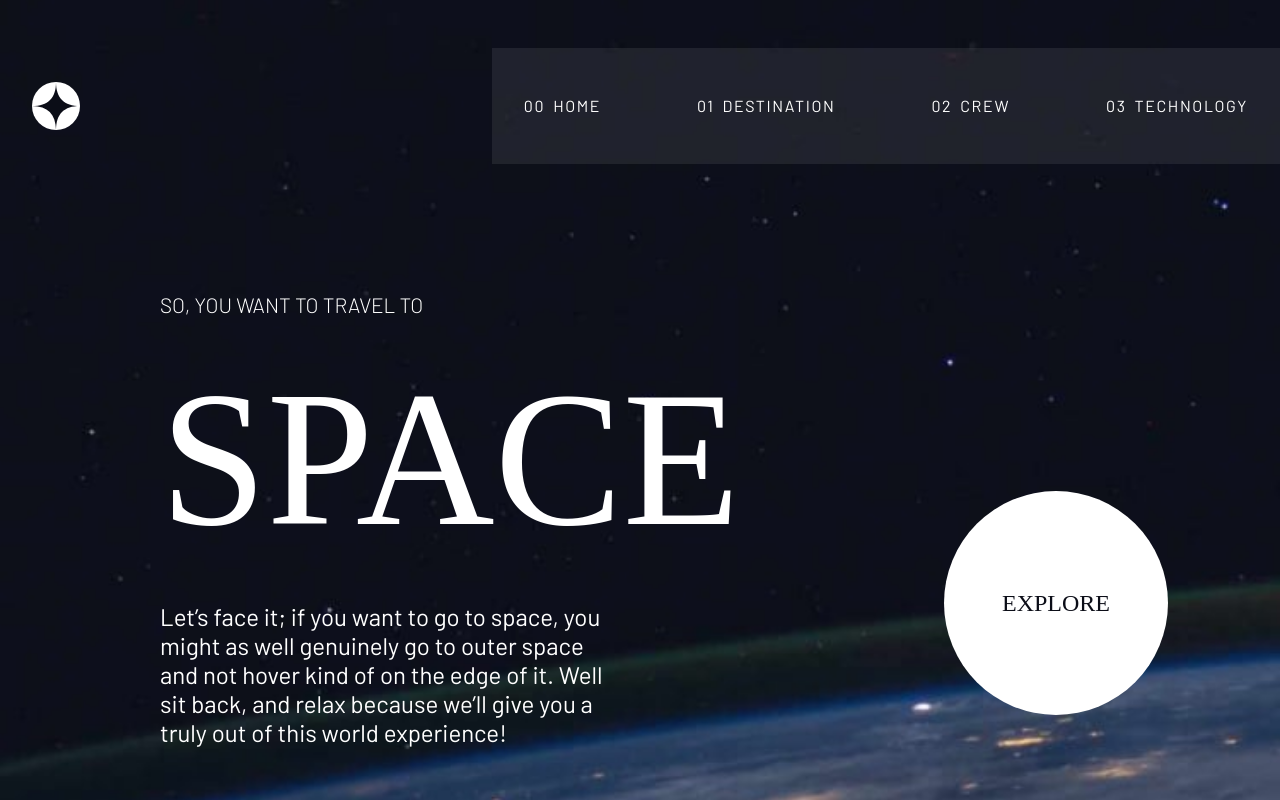
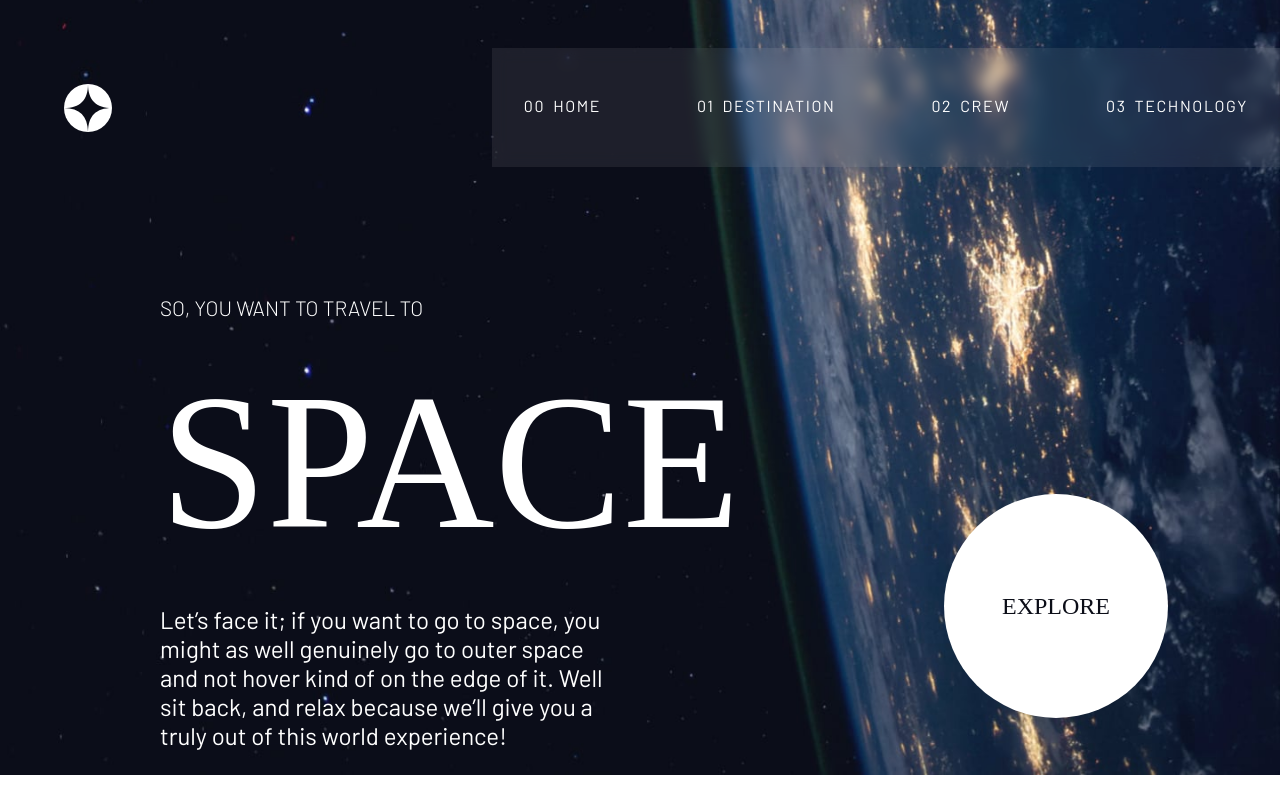
Before and after one commit to JanudaStack/space-tourism-official-main, a React (Vite) app: page / in a window 1280 px wide. Built offline with nearby package versions, Linux system fonts and the light colour scheme; a web font is replaced by a local one.

Commit message:
Update Navbar styles for tablet view and adjust Home page background images for different screen sizes

```diff
--- a/src/components/Navbar/Navbar.css
+++ b/src/components/Navbar/Navbar.css
@@ -11,6 +11,102 @@
 .navigation-bar {
     padding: 2rem 1.2rem;
     display: flex;
-    /* justify-content: space-between; */
     align-items: center;
 }
+
+.menu-btn-mobile {
+    margin-left: auto;
+}
+
+@media (min-width: 768px) {
+    .menu-btn-mobile {
+        display: none;
+    }
+
+    .navigation-bar {
+        padding: 0 0 0 2rem;
+    }
+
+    /* Tablet navbar */
+    .tablet-navbar {
+        display: block;
+        margin-left: auto;
+        background-color: hsla(0, 0%, 100%, 0.078);
+        padding: 2rem 1.5rem;
+        backdrop-filter: blur(8px); /* Apply glass effect blur */
+        -webkit-backdrop-filter: blur(8px); /* Safari compatibility */
+    }
+
+    .nav-links-tablet {
+        display: flex;
+        align-items: center;
+        gap: 4rem;
+    }
+
+    .nav-links-tablet li a {
+        font-family: var(--ff-sans-normal-para);
+        text-transform: uppercase;
+        letter-spacing: 0.1rem;
+    }
+
+    .nav-links-tablet li a::after {
+        content: '';
+        display: block;
+        height: 3px;
+        background-color: var(--clr-highlight);
+        transform: scaleX(0);
+        transition: transform 0.3s ease;
+        position: relative;
+        top: 2rem;
+    }
+
+    .nav-links-tablet li a:hover::after {
+        transform: scaleX(1);
+    }
+}
+
+@media (min-width: 1024px) {
+    .navigation-bar {
+        padding: 3rem 0 0 4rem;
+    }
+
+    .tablet-navbar {
+        display: none;
+    }
+
+    .desktop-navbar {
+        display: block;
+        margin-left: auto;
+        background-color: hsla(0, 0%, 100%, 0.078);
+        padding: 3rem 2rem;
+        backdrop-filter: blur(8px); /* Apply glass effect blur */
+        -webkit-backdrop-filter: blur(8px); /* Safari compatibility */
+    }
+
+    .nav-links-desktop {
+        display: flex;
+        gap: 6rem;
+    }
+
+    .nav-links-desktop li a {
+        font-family: var(--ff-sans-normal-para);
+        text-transform: uppercase;
+        letter-spacing: 0.1rem;
+        word-spacing: 0.2rem;
+    }
+
+    .nav-links-desktop li a::after {
+        content: '';
+        display: block;
+        height: 3px;
+        background-color: var(--clr-highlight);
+        transform: scaleX(0);
+        transition: transform 0.3s ease;
+        position: relative;
+        top: 3rem;
+    }
+
+    .nav-links-desktop li a:hover::after {
+        transform: scaleX(1);
+    }
+}
--- a/src/pages/Home/Home.css
+++ b/src/pages/Home/Home.css
@@ -68,68 +68,22 @@ body {
 }
 
 .explore-btn:hover {
-    background-color: hsla(0, 0%, 100%, 0.822);
+    color: var(--clr-highlight);
+    background-color: transparent;
     box-shadow: 0px 0px 20px 10px rgba(255, 255, 255, 0.5);
     transform: scale(1.1);
 }
 
 @media (min-width: 768px) {
-    .hamburger-menu {
-        display: none;
-    }
-
-    .navigation-bar {
-        padding: 0 0 0 2rem;
-    }
-    /* Tablet navbar */
-    .tablet-navbar {
-        display: block;
-        margin-left: auto;
-        background-color: hsla(0, 0%, 100%, 0.078);
-        padding: 2rem 1.5rem;
-    }
-
-    .nav-links-tablet {
-        display: flex;
-        align-items: center;
-        gap: 4rem;
-    }
-
-    .nav-links-tablet li a {
-        font-family: var(--ff-sans-normal-para);
-        text-transform: uppercase;
-        letter-spacing: 0.1rem;
+    body {
+        background-image: url('../../assets/home/background-home-tablet.jpg');
     }
 }
 
 @media (min-width: 1024px) {
-    .navigation-bar {
-        padding: 3rem 0 0 2rem;
+    body {
+        background-image: url('../../assets/home/background-home-desktop.jpg');
     }
-
-    .tablet-navbar {
-        display: none;
-    }
-
-    .desktop-navbar {
-        display: block;
-        margin-left: auto;
-        background-color: hsla(0, 0%, 100%, 0.078);
-        padding: 3rem 2rem;
-    }
-
-    .nav-links-desktop {
-        display: flex;
-        gap: 6rem;
-    }
-
-    .nav-links-desktop li a {
-        font-family: var(--ff-sans-normal-para);
-        text-transform: uppercase;
-        letter-spacing: 0.1rem;
-        word-spacing: 0.2rem;
-    }
-
     .hero-section {
         padding: 8rem 5rem 0 5rem;
         flex-direction: row;
```
